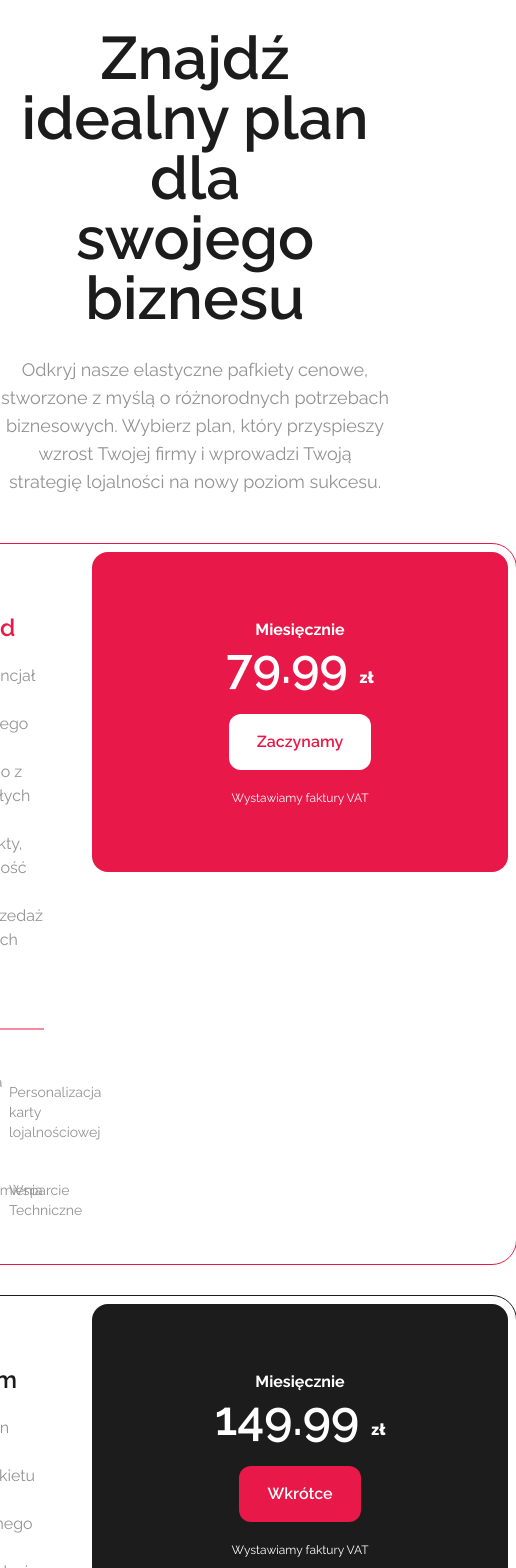
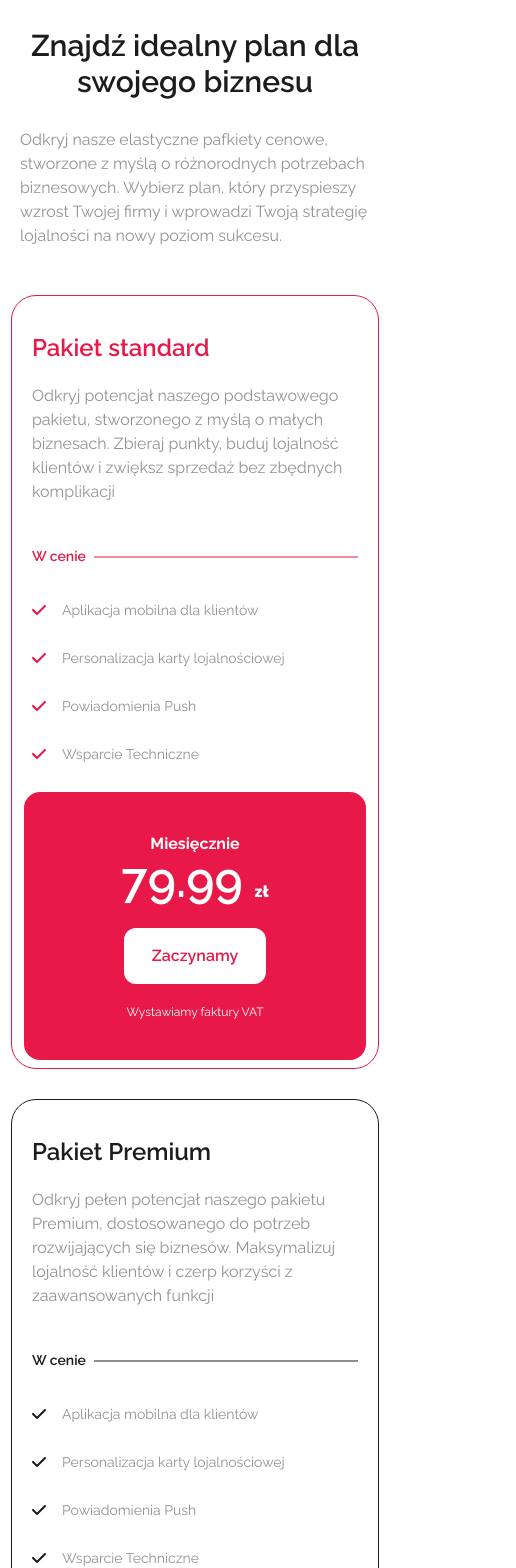
Before and after one commit to vvaciej/Animations, a Next.js app: page /pricing in a window 390 px wide. Shown: the part 100-1668 px from the top of the page, 516 px wide, since content can reach past the window. Built offline with nearby package versions, Linux system fonts and the light colour scheme.

Commit message:
pricing responsive

```diff
--- a/src/app/pricing/page.tsx
+++ b/src/app/pricing/page.tsx
@@ -8,31 +8,31 @@ const Pricing = () => {
 		<div>
 			<Navbar />
 			<main className='min-h-screen pt-32 flex items-center flex-col'>
-				<h1 className='text-6xl font-semibold text-dark28 text-center'>
+				<h1 className='lg:text-6xl sm:text-5xl text-3xl font-semibold text-dark28 text-center px-4'>
 					Znajdź idealny plan dla
 					<br /> swojego biznesu
 				</h1>
-				<p className='text-center mt-7 text-lg text-commonText max-w-[40rem]'>
+				<p className='md:text-center mt-7 text-md md:text-lg text-commonText max-w-[40rem] px-5'>
 					Odkryj nasze elastyczne pafkiety cenowe, stworzone z myślą o różnorodnych potrzebach biznesowych. Wybierz
 					plan, który przyspieszy wzrost Twojej firmy i wprowadzi Twoją strategię lojalności na nowy poziom sukcesu.
 				</p>
-				<div className='mt-12 flex flex-col gap-8'>
+				<div className='mt-12 flex flex-col items-center gap-8 mx-3 sm:mx-10'>
 					<article
-						className='p-2 pb-4 pl-10 gap-12 max-w-[84rem] outline outline-[1px] outline-red rounded-3xl grid'
+						className='p-2 sm:pb-4 sm:px-4 px-3 mb:pl-10 gap-x-12 max-w-[84rem] outline outline-[1px] outline-red rounded-3xl lg:grid flex flex-col'
 						style={{
 							gridTemplateColumns: '2fr 1fr',
 						}}>
-						<section className='py-7'>
+						<section className='py-7 px-2 md:px-0'>
 							<h2 className='text-red font-semibold text-2xl'>Pakiet standard</h2>
 							<p className='mt-5 text-commonText'>
 								Odkryj potencjał naszego podstawowego pakietu, stworzonego z myślą o małych biznesach. Zbieraj punkty,
 								buduj lojalność klientów i zwiększ sprzedaż bez zbędnych komplikacji
 							</p>
 							<div className='text-red relative mt-10'>
-								<b className='text-sm font-semibold'>W cenie</b>
-								<hr className='absolute top-1/2 translate-y-1/2 border-red w-11/12 right-0' />
+								<b className='text-sm font-semibold relative bg-white z-10 pr-2'>W cenie</b>
+								<hr className='absolute top-1/2 translate-y-1/2 border-red w-11/12 right-0 z-0' />
 							</div>
-							<ul className='mt-8 w-full grid grid-cols-2 h-max gap-y-7'>
+							<ul className='mt-8 w-full flex flex-col sm:grid grid-cols-2 h-max gap-y-7 gap-x-3'>
 								<li className='flex items-center gap-x-4'>
 									<FontAwesomeIcon icon={faCheck} className='h-4 text-red' />
 									<span className='text-sm text-commonText'>Aplikacja mobilna dla klientów</span>
@@ -51,7 +51,7 @@ const Pricing = () => {
 								</li>
 							</ul>
 						</section>
-						<div className='h-[20rem] w-[26rem] bg-red flex items-center justify-center flex-col rounded-2xl'>
+						<div className='h-full lg:w-[26rem] bg-red flex items-center justify-center flex-col rounded-2xl lg:py-0 py-10'>
 							<b className='text-white'>Miesięcznie</b>
 							<h1 className='text-5xl text-white font-semibold'>
 								79.99 <b>zł</b>
@@ -61,21 +61,21 @@ const Pricing = () => {
 						</div>
 					</article>
 					<article
-						className='p-2 pb-4 pl-10 gap-12 max-w-[84rem] outline outline-[1px] outline-dark28 rounded-3xl grid'
+						className='p-2 sm:pb-4 sm:px-4 px-3 mb:pl-10 gap-x-12 max-w-[84rem] outline outline-[1px] outline-dark28 rounded-3xl lg:grid flex flex-col'
 						style={{
 							gridTemplateColumns: '2fr 1fr',
 						}}>
-						<section className='py-7'>
+						<section className='py-7 px-2 md:px-0'>
 							<h2 className='text-dark28 font-semibold text-2xl'>Pakiet Premium</h2>
 							<p className='mt-5 text-commonText'>
 								Odkryj pełen potencjał naszego pakietu Premium, dostosowanego do potrzeb rozwijających się biznesów.
 								Maksymalizuj lojalność klientów i czerp korzyści z zaawansowanych funkcji
 							</p>
 							<div className='text-dark28 relative mt-10'>
-								<b className='text-sm font-semibold'>W cenie</b>
-								<hr className='absolute top-1/2 translate-y-1/2 border-dark28 w-11/12 right-0' />
+								<b className='text-sm font-semibold relative bg-white z-10 pr-2'>W cenie</b>
+								<hr className='absolute z-0 top-1/2 translate-y-1/2 border-dark28 w-full right-0' />
 							</div>
-							<ul className='mt-8 w-full grid grid-cols-2 h-max gap-y-7'>
+							<ul className='mt-8 w-full flex flex-col sm:grid grid-cols-2 h-max gap-y-7 gap-x-3'>
 								<li className='flex items-center gap-x-4'>
 									<FontAwesomeIcon icon={faCheck} className='h-4 text-dark28' />
 									<span className='text-sm text-commonText'>Aplikacja mobilna dla klientów</span>
@@ -94,7 +94,7 @@ const Pricing = () => {
 								</li>
 							</ul>
 						</section>
-						<div className='h-[20rem] w-[26rem] bg-dark28 flex items-center justify-center flex-col rounded-2xl'>
+						<div className='h-full lg:w-[26rem] bg-dark28 flex items-center justify-center flex-col rounded-2xl lg:py-0 py-10'>
 							<b className='text-white'>Miesięcznie</b>
 							<h1 className='text-5xl text-white font-semibold'>
 								149.99 <b>zł</b>
```
